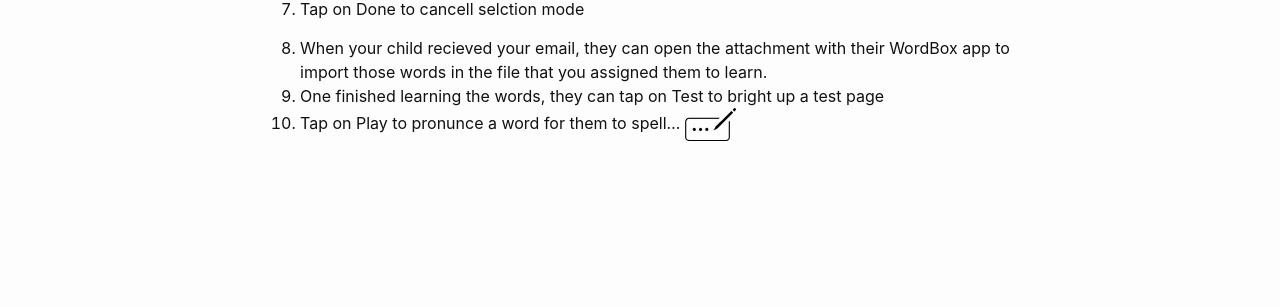
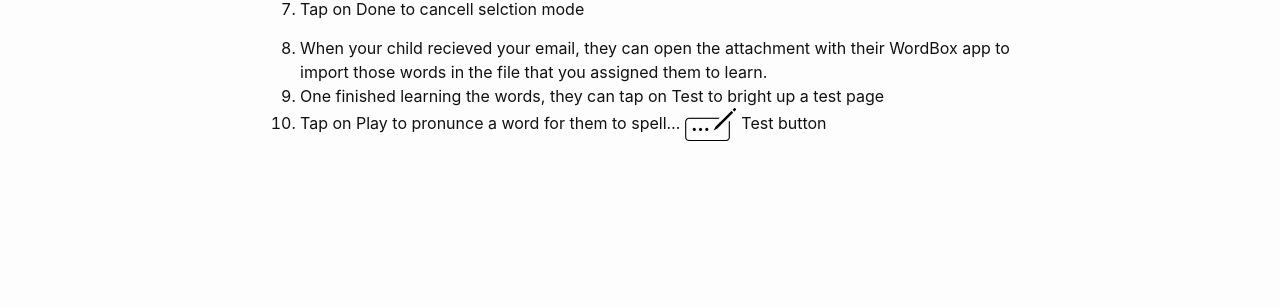
Before and after one commit to wordboxbyung/wordboxbyung.github.io, a Jekyll site: the page built from faq_assign_words.md, in a window 1280 px wide. Shown: the part 332-639 px from the top of the page. Built offline with Jekyll 4.4.1, drawn with Linux system fonts in a browser that asks for light colours.

Commit message:
Update faq_assign_words.md

```diff
--- a/faq_assign_words.md
+++ b/faq_assign_words.md
@@ -14,4 +14,4 @@ permalink: /faq_assign_words/
 1. When your child recieved your email, they can open the attachment with their WordBox app to import those words in the file that you assigned them to learn.
 1. One finished learning the words, they can tap on Test to bright up a test page
 1. Tap on Play to pronunce a word for them to spell...
-<img src="https://wordboxbyung.github.io/images/Ultralight-S.png"/>
+<img src="https://wordboxbyung.github.io/images/Ultralight-S.png"/> Test button
```
